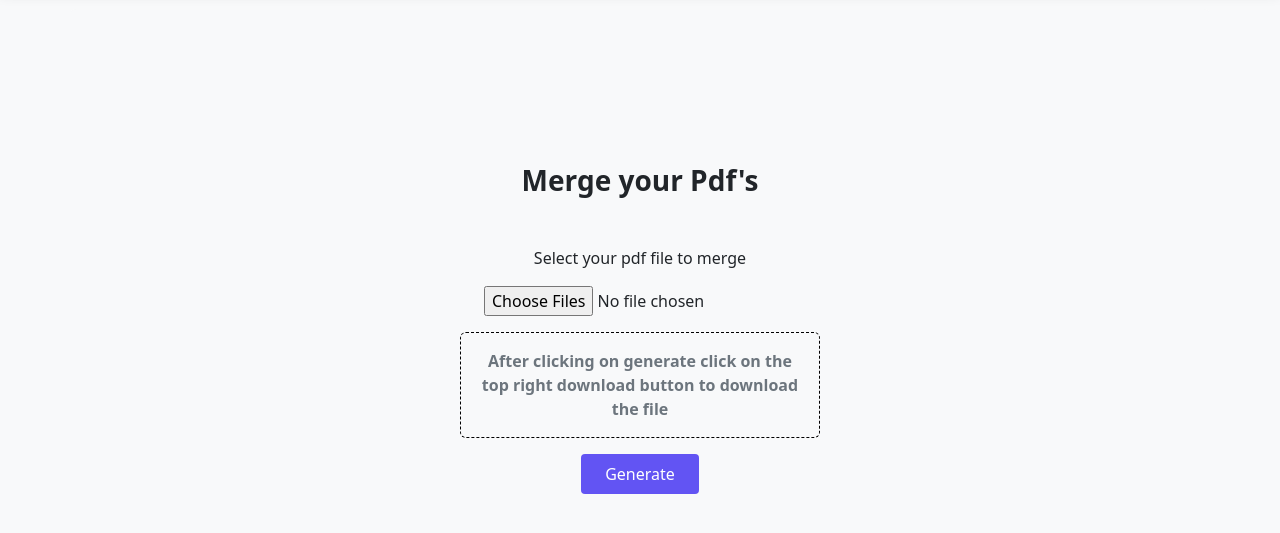
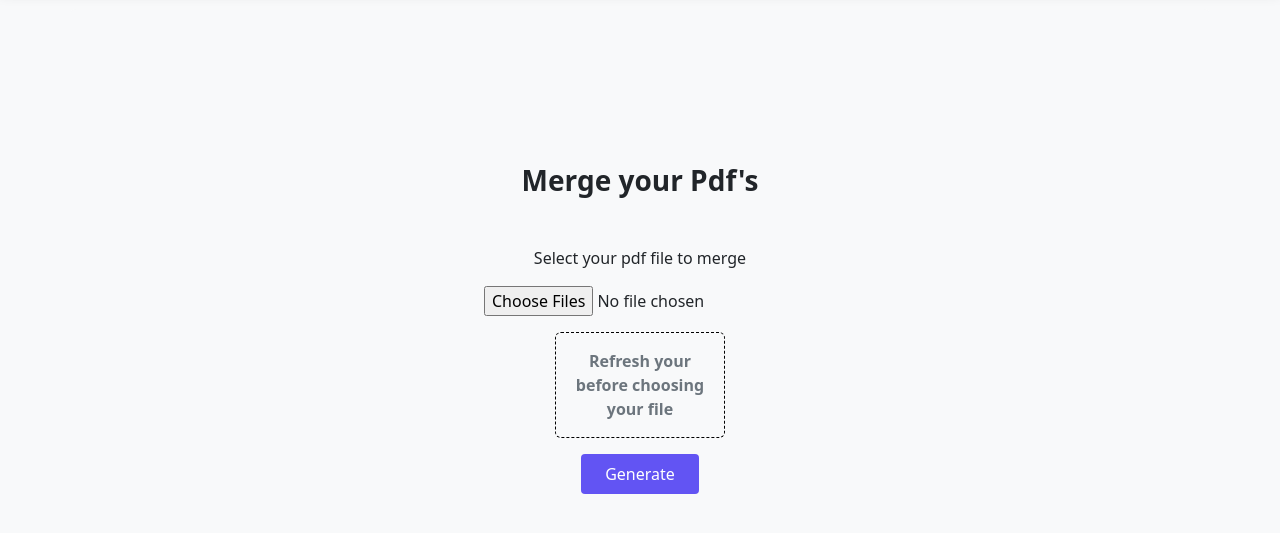
Before and after one commit to AmanGupta7883/pdfmerger, a website: page index.html in a window 1280 px wide. Shown: the part 63-596 px from the top of the page. Drawn offline with nearby package versions, Linux system fonts and the light colour scheme.

Commit message:
Update index.html

```diff
--- a/index.html
+++ b/index.html
@@ -55,7 +55,7 @@
         <label for="exampleFormControlFile1">Select your pdf file to merge</label>
         <input type="file" name="pdfs" class="form-control-file my-3" id="exampleFormControlFile1" multiple accept=".pdf">
         <div class="note w-50 text-center text-muted fw-semibold rounded p-3">
-          After clicking on generate click on the top right download button to download the file
+         Refresh your before choosing your file
         </div>
         <input class="btn mt-3" type="submit" value="Generate">
       </div>
```
